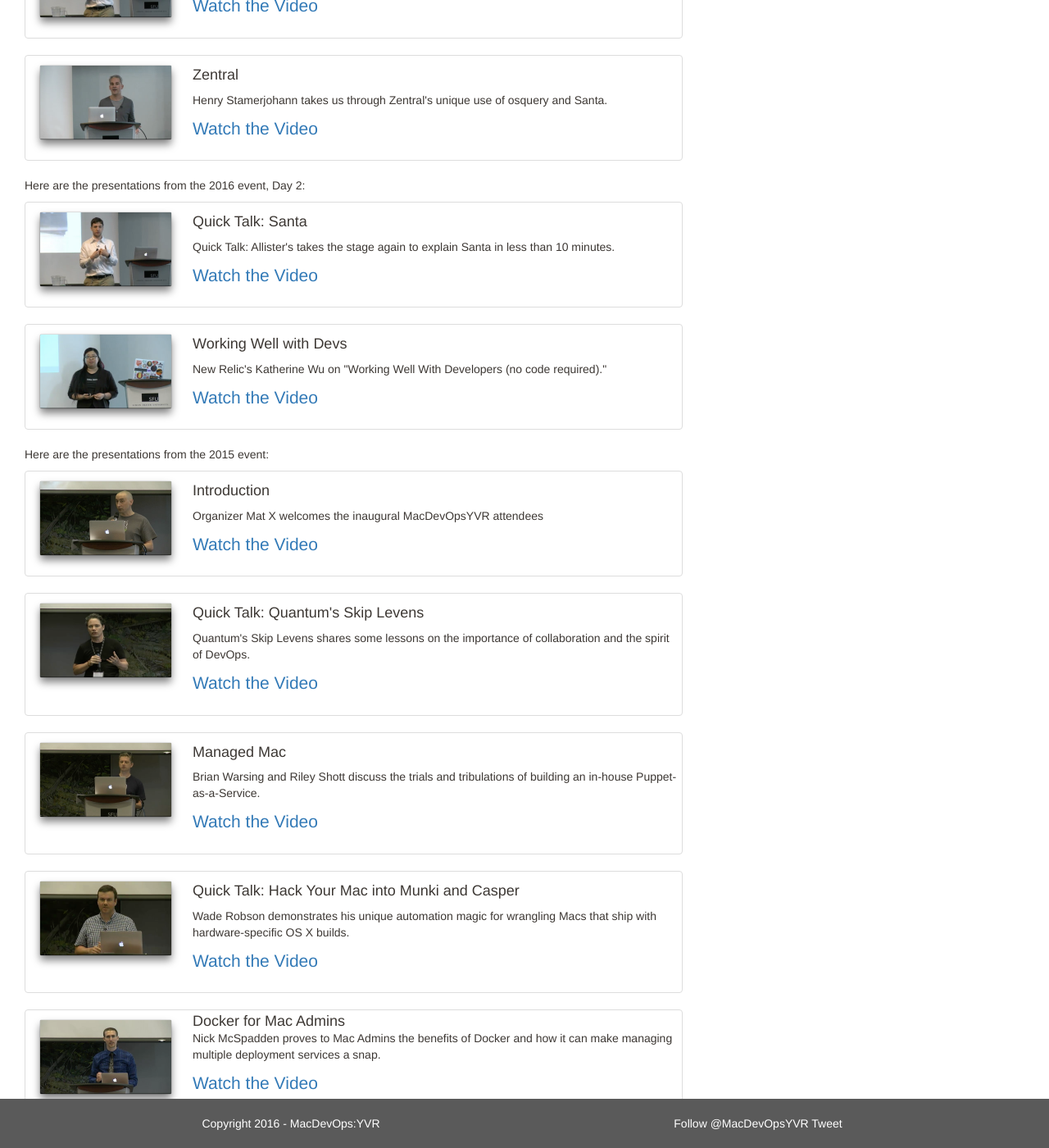
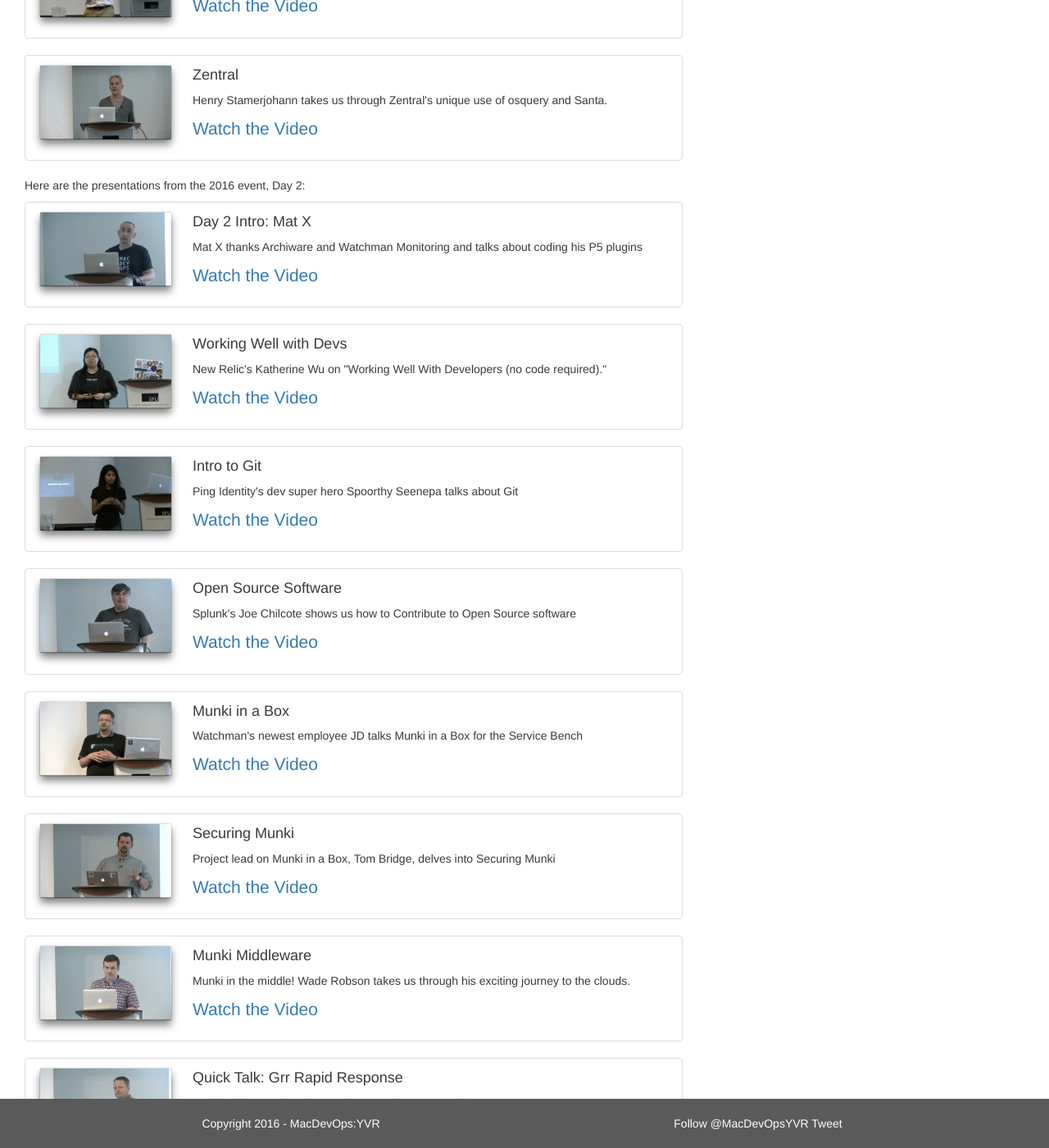
Before and after one commit to macdevopsyvr/macdevopsyvr.github.io, a Jekyll site: the page built from presentations/index.md, in a window 1280 px wide and 1400 px high, scrolled down 1531 px. Shown: the whole window at 82% size. Built offline with Jekyll 4.4.1, drawn with Linux system fonts in a browser that asks for light colours; comment, search, counter and statistics services are not loaded; some of the changed text lies outside the part shown.

Commit message:
New videos up
Day 2 videos up. New vid thumb

```diff
--- a/presentations/index.md
+++ b/presentations/index.md
@@ -115,14 +115,14 @@
 Here are the presentations from the 2016 event, Day 2:
 
 <div class="col-xs-12 pull-left thumbnail">
-  <img class="vid-thumb" src="/assets/vid_thumbs/allister.png">
+  <img class="vid-thumb" src="/assets/vid_thumbs/matx.png">
   <div class="responsive">
-    <h4>Quick Talk: Santa</h4>
+    <h4>Day 2 Intro: Mat X</h4>
     <p>
-      Quick Talk: Allister's takes the stage again to explain Santa in less than 10 minutes.
+      Mat X thanks Archiware and Watchman Monitoring and talks about coding his P5 plugins
     </p>
     <p class="lead">
-      <a href="http://matx.ca/mdoyvr/2016/day2/santa/Default.html">Watch the Video</a>
+      <a href="http://matx.ca/mdoyvr/2016/day2/archiware/Default.html">Watch the Video</a>
     </p>
   </div>
 </div>
@@ -136,6 +136,111 @@
     </p>
     <p class="lead">
       <a href="http://matx.ca/mdoyvr/2016/day2/kwu/Default.html">Watch the Video</a>
+    </p>
+  </div>
+</div>
+
+<div class="col-xs-12 pull-left thumbnail">
+  <img class="vid-thumb" src="/assets/vid_thumbs/spoorthy2.png">
+  <div class="responsive">
+    <h4>Intro to Git</h4>
+    <p>
+      Ping Identity's dev super hero Spoorthy Seenepa talks about Git
+    </p>
+    <p class="lead">
+      <a href="http://matx.ca/mdoyvr/2016/day2/git/Default.html">Watch the Video</a>
+    </p>
+  </div>
+</div>
+
+<div class="col-xs-12 pull-left thumbnail">
+  <img class="vid-thumb" src="/assets/vid_thumbs/joe2.png">
+  <div class="responsive">
+    <h4>Open Source Software</h4>
+    <p>
+      Splunk's Joe Chilcote shows us how to Contribute to Open Source software
+    </p>
+    <p class="lead">
+      <a href="http://matx.ca/mdoyvr/2016/day2/github/Default.html">Watch the Video</a>
+    </p>
+  </div>
+</div>
+
+<div class="col-xs-12 pull-left thumbnail">
+  <img class="vid-thumb" src="/assets/vid_thumbs/jd.png">
+  <div class="responsive">
+    <h4>Munki in a Box</h4>
+    <p>
+      Watchman's newest employee JD talks Munki in a Box for the Service Bench
+    </p>
+    <p class="lead">
+      <a href="http://matx.ca/mdoyvr/2016/day2/munkiservice/Default.html">Watch the Video</a>
+    </p>
+  </div>
+</div>
+
+<div class="col-xs-12 pull-left thumbnail">
+  <img class="vid-thumb" src="/assets/vid_thumbs/tom.png">
+  <div class="responsive">
+    <h4>Securing Munki</h4>
+    <p>
+      Project lead on Munki in a Box, Tom Bridge, delves into Securing Munki
+    </p>
+    <p class="lead">
+      <a href="http://matx.ca/mdoyvr/2016/day2/munkisecure/Default.html">Watch the Video</a>
+    </p>
+  </div>
+</div>
+
+<div class="col-xs-12 pull-left thumbnail">
+  <img class="vid-thumb" src="/assets/vid_thumbs/wade2.png">
+  <div class="responsive">
+    <h4>Munki Middleware</h4>
+    <p>
+      Munki in the middle! Wade Robson takes us through his exciting journey to the clouds.
+    </p>
+    <p class="lead">
+      <a href="http://matx.ca/mdoyvr/2016/day2/munkimiddleware/Default.html">Watch the Video</a>
+    </p>
+  </div>
+</div>
+
+<div class="col-xs-12 pull-left thumbnail">
+  <img class="vid-thumb" src="/assets/vid_thumbs/clay2.png">
+  <div class="responsive">
+    <h4>Quick Talk: Grr Rapid Response</h4>
+    <p>
+      Quick Talk: Google's Clay Caviness tackles Grr Rapid Response
+    </p>
+    <p class="lead">
+      <a href="http://matx.ca/mdoyvr/2016/day2/grr/Default.html">Watch the Video</a>
+    </p>
+  </div>
+</div>
+
+<div class="col-xs-12 pull-left thumbnail">
+  <img class="vid-thumb" src="/assets/vid_thumbs/configpanel.png">
+  <div class="responsive">
+    <h4>Panel: Configuration Management</h4>
+    <p>
+      Panel: Configuration Management - Puppet, Chef and more. Discuss!
+    </p>
+    <p class="lead">
+      <a href="http://matx.ca/mdoyvr/2016/day2/configmgmt/Default.html">Watch the Video</a>
+    </p>
+  </div>
+</div>
+
+
+<div class="col-xs-12 pull-left thumbnail">
+  <img class="vid-thumb" src="/assets/vid_thumbs/allister.png">
+  <div class="responsive">
+    <h4>Quick Talk: Santa</h4>
+    <p>
+      Quick Talk: Allister's takes the stage again to explain Santa in less than 10 minutes.
+    </p>
+    <p class="lead">
+      <a href="http://matx.ca/mdoyvr/2016/day2/santa/Default.html">Watch the Video</a>
     </p>
   </div>
 </div>
```
Also changed, not shown: assets/vid_thumbs/spoorthy2.png (added).
